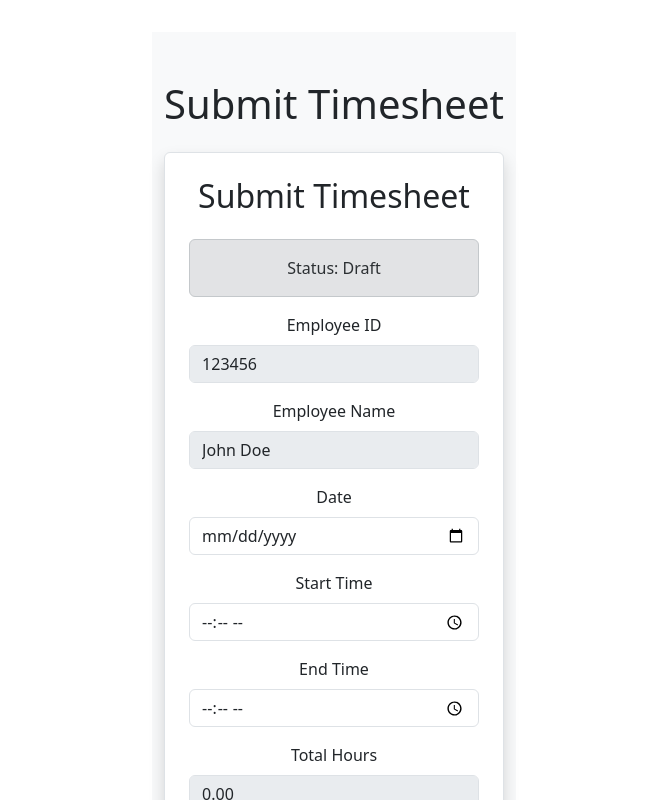
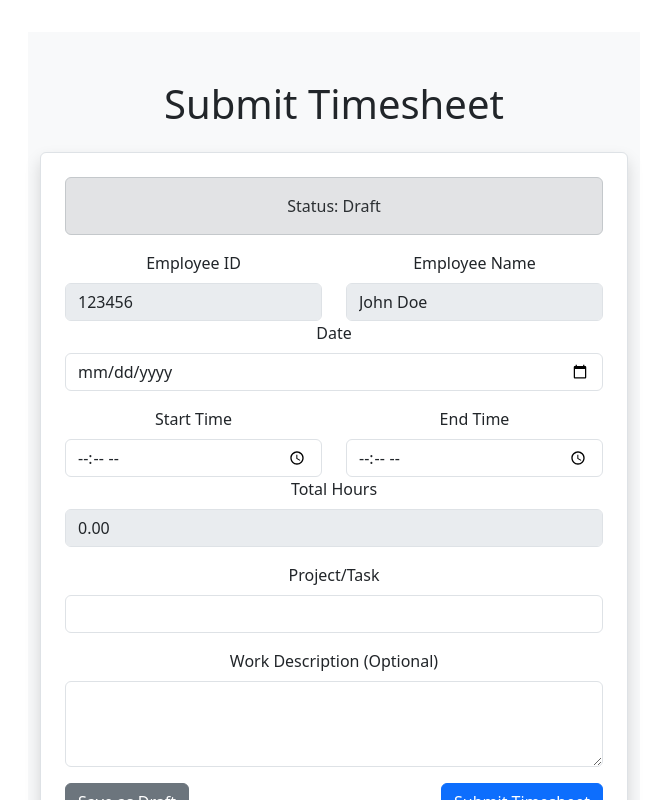
Before and after one commit to mahinm23/timesheets-app, a React (Vite) app: page /submit-timesheet in a window 1280 px wide. Shown: the top 800 px of the page, without its empty margins (306-973 px from the left). Built offline with nearby package versions, Linux system fonts and the light colour scheme.

Commit message:
updated timesheet form

```diff
--- a/src/components/TimesheetForm.jsx
+++ b/src/components/TimesheetForm.jsx
@@ -7,7 +7,6 @@ const TimesheetForm = () => {
 
   return (
     <form className="p-4 border rounded shadow bg-white" style={{ maxWidth: "600px", margin: "0 auto" }}>
-      <h2 className="mb-4 text-center">Submit Timesheet</h2>
 
       {/* Status placeholder */}
       <div className="mb-3">
@@ -17,14 +16,16 @@ const TimesheetForm = () => {
       </div>
 
       {/* Auto-filled fields */}
-      <div className="mb-3">
+      <div className="row">
+        <div className='col'>
           <label className="form-label">Employee ID</label>
           <input type="text" className="form-control" value={employeeId} disabled />
         </div>
 
-      <div className="mb-3">
+        <div className="col">
           <label className="form-label">Employee Name</label>
           <input type="text" className="form-control" value={employeeName} disabled />
+        </div>
       </div>
 
       {/* Date and time */}
@@ -33,14 +34,16 @@ const TimesheetForm = () => {
         <input type="date" className="form-control" />
       </div>
 
-      <div className="mb-3">
+      <div className="row">
+        <div className="col">
           <label className="form-label">Start Time</label>
           <input type="time" className="form-control" />
         </div>
 
-      <div className="mb-3">
+        <div className="col">
           <label className="form-label">End Time</label>
           <input type="time" className="form-control" />
+        </div>
       </div>
 
       <div className="mb-3">
```
Also changed, not shown: src/pages/SubmitTimesheet.jsx (line endings or trailing spaces). Lines whose indentation alone changed are shown as unchanged.
